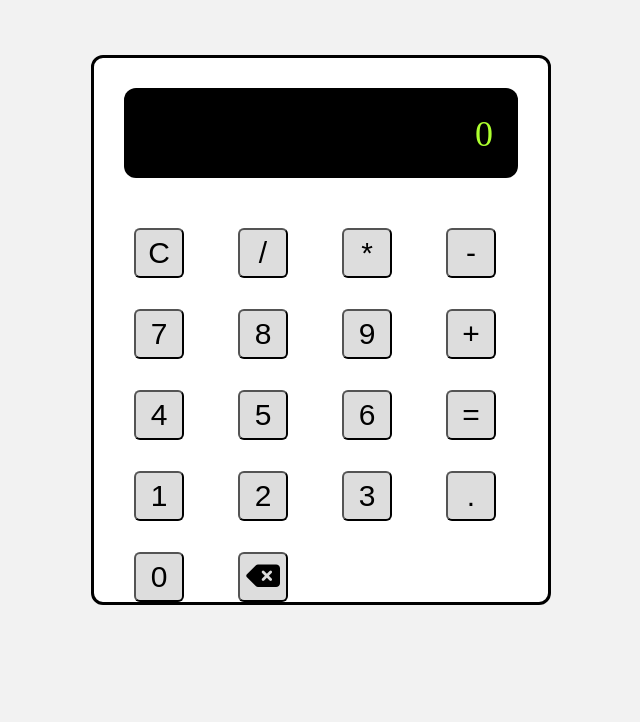
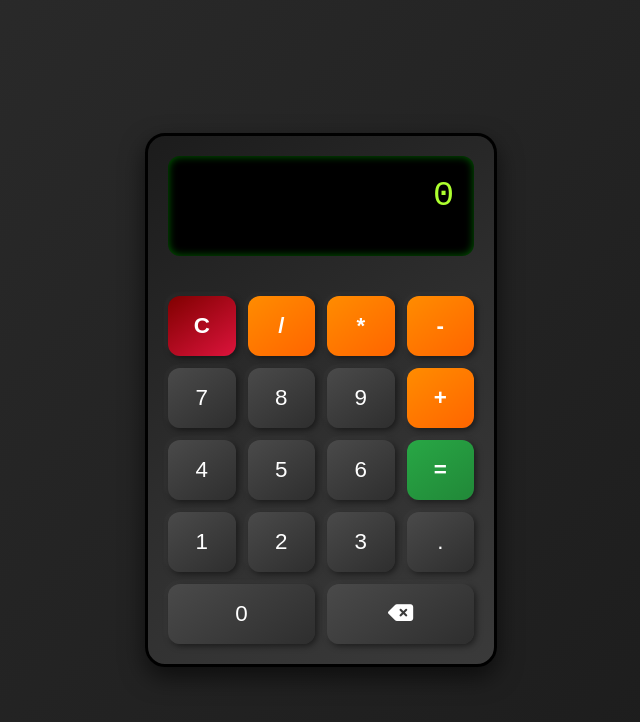
Before and after one commit to Hadiali16/Calculator, a plain HTML site: page index.html in a window 1280 px wide. Shown: the whole page, without its empty margins (319-959 px from the left). Drawn offline with Linux system fonts and the light colour scheme.

Commit message:
Update style.css

```diff
--- a/style.css
+++ b/style.css
@@ -1,67 +1,111 @@
 * {
-    margin:0;
-    padding:0;
-    box-sizing: border-box;
+  margin: 0;
+  padding: 0;
+  box-sizing: border-box;
 }
 
 body {
-    display:flex;
-    justify-content: center;
-    align-items:center;
-    background-color: #f2f2f2;
-    font-size:20px;
-    min-height:80vh;
+  display: flex;
+  justify-content: center;
+  align-items: center;
+  background: linear-gradient(135deg, #2c2c2c, #1a1a1a);
+  font-size: 20px;
+  min-height: 100vh;
 }
 
 .calculator {
-    height: 550px;
-    width:460px;
-    border-radius:12px;
-    background-color:#ffffff;
-    border:3px solid black;
-    margin-top:20px;
-    display:flex;
-    flex-direction: column;
-    justify-content: center;
-   align-self:center;
+  width: 22rem;
+  border-radius: 20px;
+  background: linear-gradient(145deg, #1c1c1c, #2e2e2e, #3a3a3a);
+  border: 3px solid #000;
+  box-shadow: 0 10px 25px rgba(0, 0, 0, 0.6);
+  display: flex;
+  flex-direction: column;
+  overflow: hidden;
+}
+
+/* Screen */
+.screen {
+  margin: 20px;
+  height: 100px;
+  background: #000;
+  border-radius: 12px;
+  color: #adff2f;
+  font-size: 2.2rem;
+  text-align: right;
+  padding: 20px;
+  font-family: "Courier New", monospace;
+  box-shadow: inset 0 0 8px rgba(0, 255, 0, 0.4);
+  overflow: hidden;
+  white-space: nowrap;
+}
+
+/* Buttons grid */
+.buttons {
+  display: grid;
+  grid-template-columns: repeat(4, 1fr);
+  gap: 12px;
+  padding: 20px;
+}
+
+.btn {
+  height: 60px;
+  font-size: 1.4rem;
+  border-radius: 12px;
+  border: none;
+  cursor: pointer;
+  background: linear-gradient(145deg, #4a4a4a, #2e2e2e);
+  color: white;
+  box-shadow: 2px 2px 6px rgba(0, 0, 0, 0.5),
+              -2px -2px 6px rgba(255, 255, 255, 0.05);
+  transition: all 0.2s ease-in-out;
+}
+
+.btn:hover {
+  transform: scale(1.05);
+  box-shadow: 0 0 10px rgba(255, 255, 255, 0.2);
+}
+
+/* Zero spans 2 columns */
+.zero {
+  grid-column: span 2;
+}
+
+.back {
+  grid-column: span 2;
 }
 
 
-
-.screen {
-     margin:30px;
-  height: 90px;
-  background-color: black;
-  border-radius: 12px;
-  color: greenyellow;
-  font-size:36px;
-  text-align: right;
-  padding:25px;
-}
-
-.btn {
-    height:50px;
-    width:50px;
-    font-size:30px;
-    border-radius:6px;
-    background-color: #ddd;
-
-}
-
-.btn:hover {
-    box-shadow: 0px 0px 2px 2px rgba(0,0,0,0.4);
-}
-
-.buttons {
-    display: grid;
-  grid-template-columns: repeat(4, 1fr);
-  grid-template-rows:  repeat(4,1fr);
-  gap: 2px;
-  flex-grow:1;
-  margin-top: 20px;
-  padding-left:40px;
+/* Equal button */
+#equal {
+  background: linear-gradient(145deg, #28a745, #218838);
+  color: white;
+  font-weight: bold;
 }
 
 #equal:hover {
-     box-shadow: 0px 0px 3px 3px rgba(0,0,0,0.4)
+  background: linear-gradient(145deg, #34d058, #28a745);
+  transform: scale(1.08);
 }
+
+/* Operator buttons */
+.operator {
+  background: linear-gradient(145deg, #ff8c00, #ff6500);
+  color: #fff;
+  font-weight: bold;
+}
+
+.operator:hover {
+  background: linear-gradient(145deg, #ffa733, #ff7b00);
+}
+
+/* Clear button */
+#C {
+  background: linear-gradient(145deg, maroon, crimson);
+  color: white;
+  font-weight: bold;
+}
+
+#C:hover {
+  background: linear-gradient(145deg, red, darkred);
+}
```
